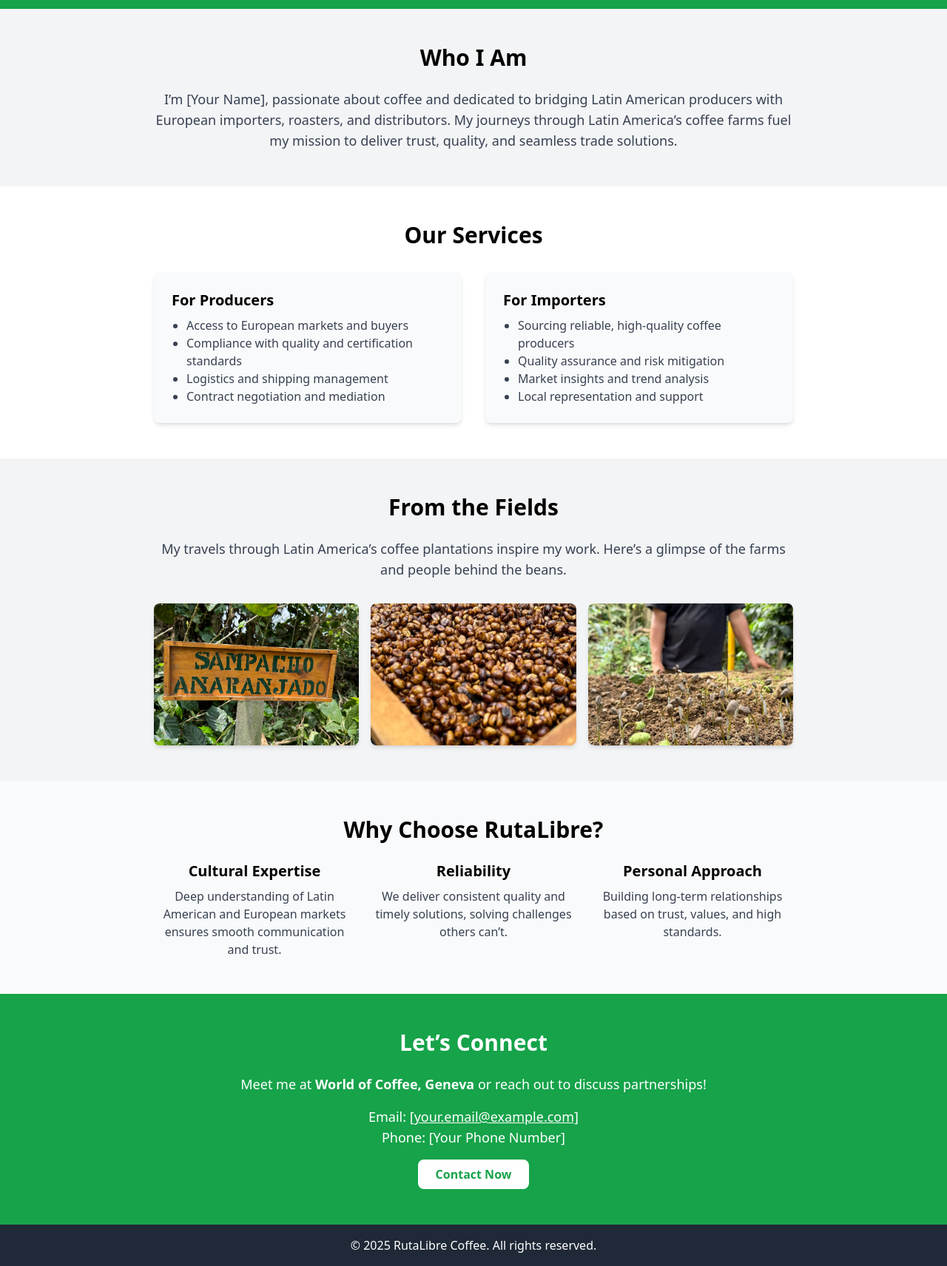
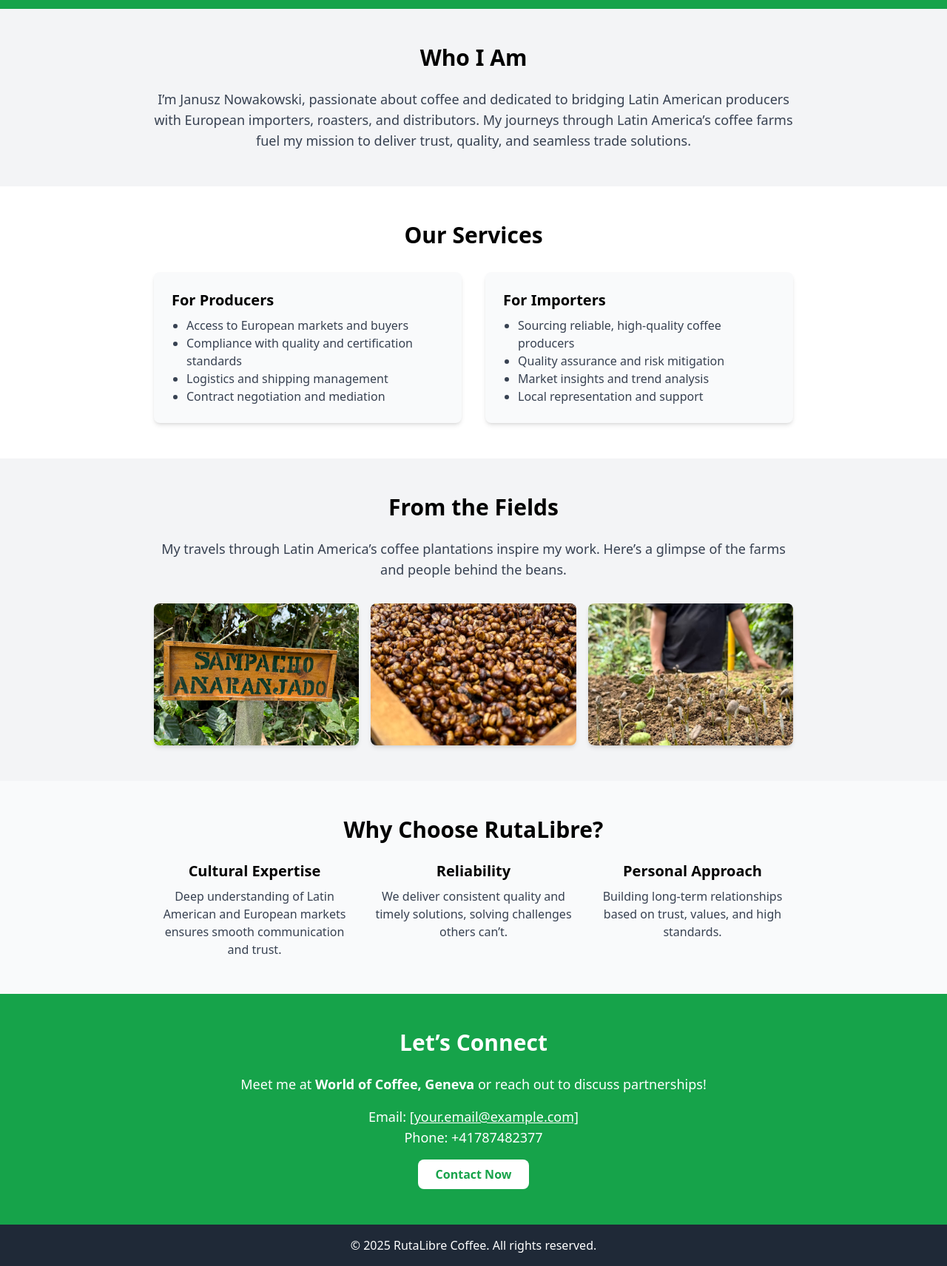
Before and after one commit to jnowakowski/RutaLibre, a plain HTML site: page index.html in a window 1280 px wide. Shown: the part 160-1872 px from the top of the page at 74% size. Drawn offline with nearby package versions, Linux system fonts and the light colour scheme.

Commit message:
update details

```diff
--- a/index.html
+++ b/index.html
@@ -19,7 +19,7 @@
     <section class="max-w-4xl mx-auto py-12 px-4">
         <h2 class="text-3xl font-semibold text-center mb-6">Who I Am</h2>
         <p class="text-lg text-gray-700 text-center">
-            I’m [Your Name], passionate about coffee and dedicated to bridging Latin American producers with European
+            I’m Janusz Nowakowski, passionate about coffee and dedicated to bridging Latin American producers with European
             importers, roasters, and distributors. My journeys through Latin America’s coffee farms fuel my mission to
             deliver trust, quality, and seamless trade solutions.
         </p>
@@ -97,7 +97,7 @@
         <div class="text-center">
             <p class="text-lg">Email: <a href="mailto:[your.email@example.com]"
                     class="underline">[your.email@example.com]</a></p>
-            <p class="text-lg">Phone: [Your Phone Number]</p>
+            <p class="text-lg">Phone: +41787482377</p>
             <button onclick="alert('Thank you for your interest! I will respond to your email soon.')"
                 class="mt-4 bg-white text-green-600 font-semibold py-2 px-6 rounded-lg hover:bg-gray-200">
                 Contact Now
```
